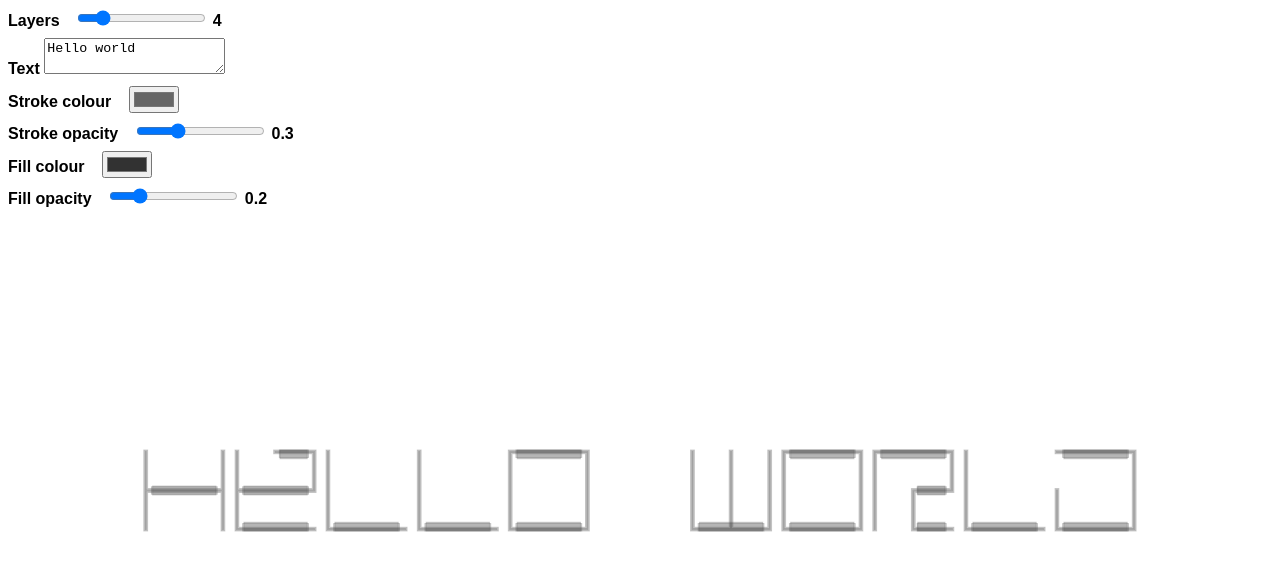
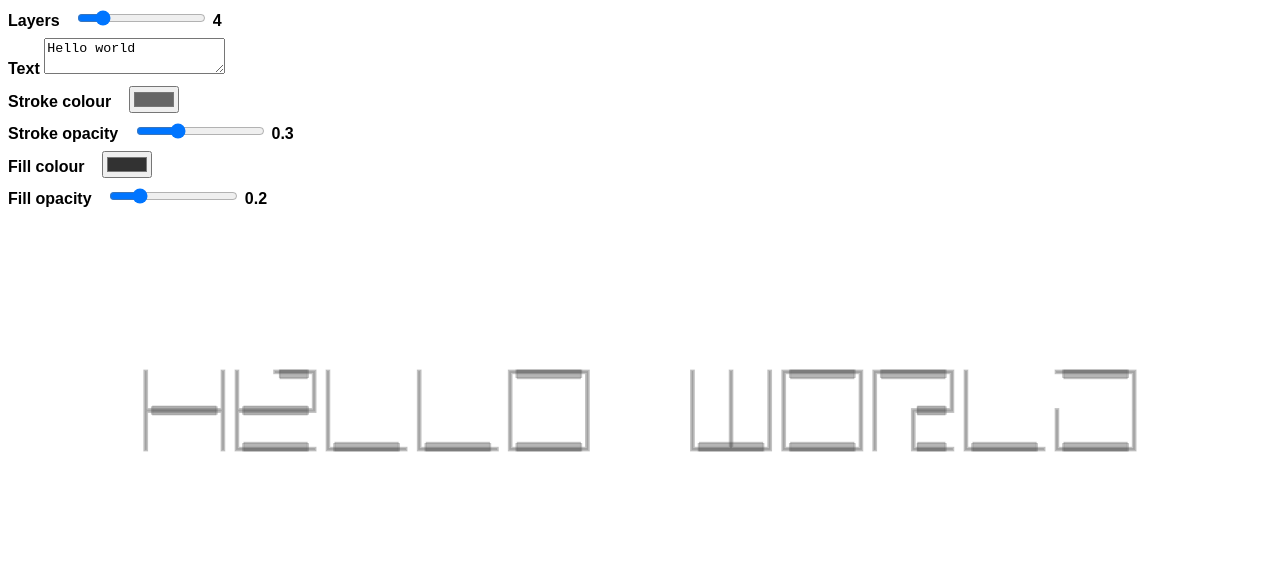
Before and after one commit to velvetkevorkian/modulo-study, a Vue app: page / in a window 1280 px wide. Shown: the top 570 px of the page. Built offline with nearby package versions, Linux system fonts and the light colour scheme.

Commit message:
set size based on longest line and align correctly

```diff
--- a/src/components/Modulo.vue
+++ b/src/components/Modulo.vue
@@ -8,10 +8,8 @@
       v-for='layer in layerCount'
       :key='layer'
       :style='svgStyle + layers[layer]'
-      :x='width/2' :y='height/2 + 40'>
-        <tspan v-for='line in lines' :key='line' x='50%' :dy='fontSize + 10'>
-          {{line}}
-        </tspan>
+      :x='xpos' :y='ypos'>
+        <tspan v-for='line in lines' :key='line' x='50%' :dy='fontSize + 10'>{{line}}</tspan>
       </text>
     </svg>
   </div>
@@ -39,6 +37,14 @@ export default {
   },
 
   computed: {
+    xpos() {
+      return this.width/2
+    },
+
+    ypos() {
+      return this.height/2 - ((this.fontSize * this.lines.length)/2)
+    },
+
     lines() {
       return this.text.split('\n')
     },
@@ -60,12 +66,16 @@ export default {
     },
 
     fontSize() {
-      return Math.floor(this.width / (this.text.length + 4))
+      let longest = 0
+      this.lines.forEach(l => {
+        if(l.length > longest) {longest = l.length}
+      })
+      return Math.floor(this.width / (longest + 4))
     }
   },
 
   mounted() {
-    window.addEventListener('resize', debounce(this.handleResize, 250))
+    window.addEventListener('resize', debounce(this.handleResize, 200))
     this.handleResize()
   },
 
@@ -87,7 +97,7 @@ export default {
           layers.push(`font-family: 'Modulo${n}-${v}'`)
         })
       })
-      // TODO: add entropy
+
       layers.sort(() => 0.5 - Math.random())
       layers.sort(() => 1)
       layers.sort(() => 0.5 - Math.random())
```
